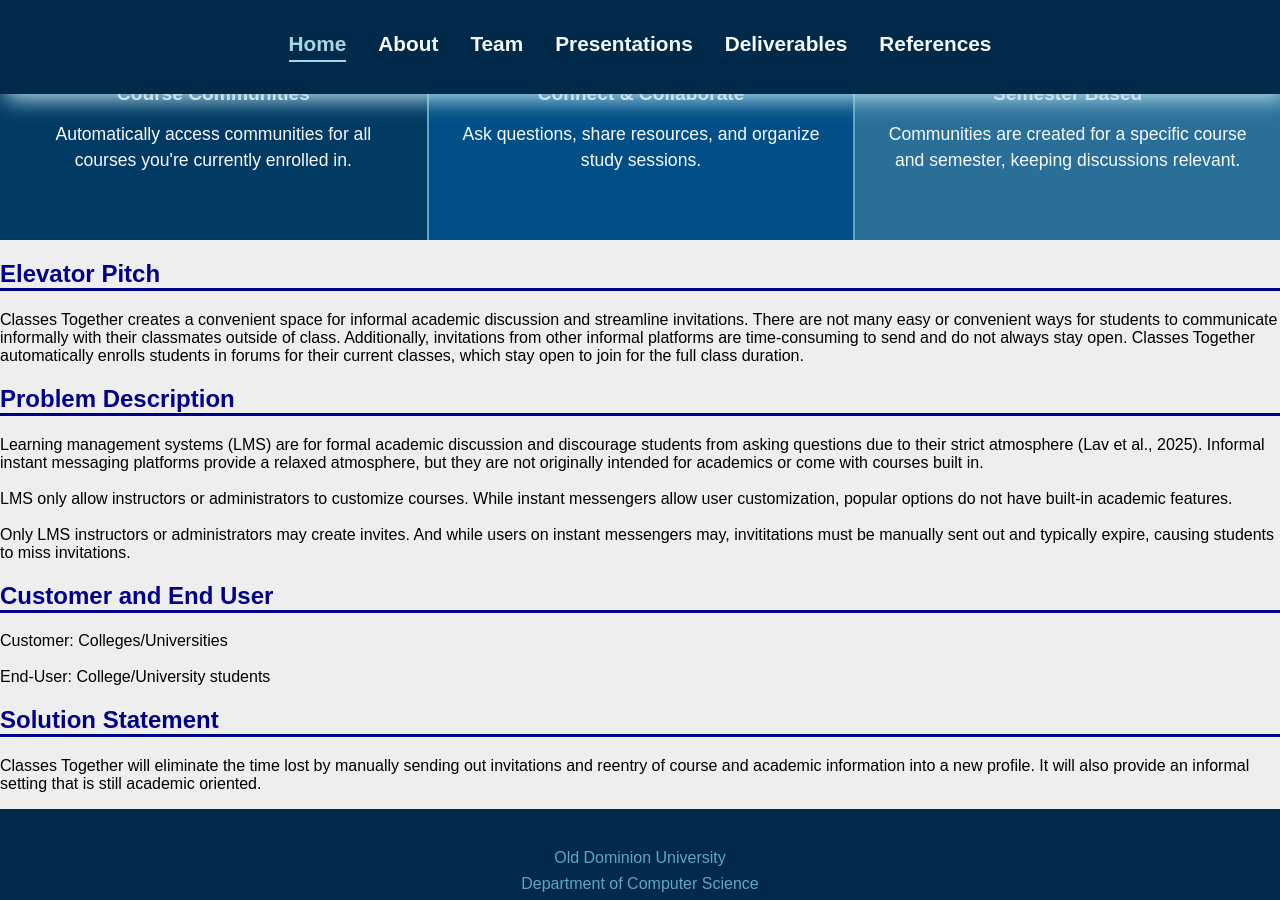
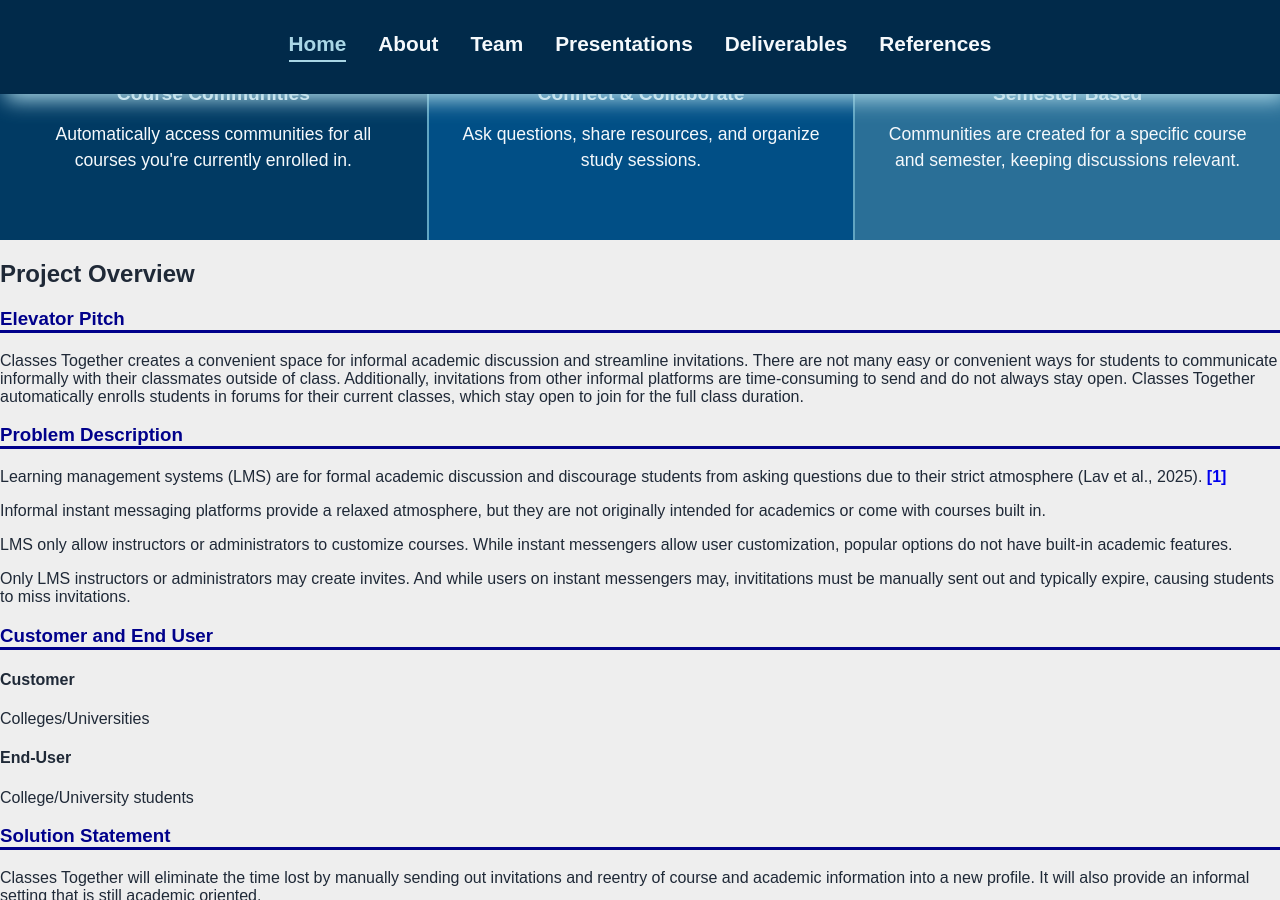
Before and after one commit to classes-together/classes-together.github.io, a Jekyll site: the page built from index.html, in a window 1280 px wide and 900 px high, scrolled down 816 px. Built offline with Jekyll 4.4.1, drawn with Linux system fonts in a browser that asks for light colours.

Commit message:
Refactor project overview to be handled by home.yml

```diff
--- a/index.html
+++ b/index.html
@@ -5,6 +5,7 @@ permalink: /
 
 {% assign hero = site.data.home.hero %}
 {% assign features = site.data.home.features %}
+{% assign overview = site.data.home.overview %}
 
 <section class="page home">
   <div class="home-hero">
@@ -12,16 +13,13 @@ permalink: /
     <p class="tagline">{{ hero.tagline }}</p>
     <a class="photo-credit"
        href="{{ hero.photo_credit.url | relative_url | escape }}">{{ hero.photo_credit.text | escape }}</a>
-    <a class="learn-more"
-       href="{{ hero.button.url | relative_url | escape }}">{{ hero.button.text }}</a>
+    <a class="learn-more" href="{{ hero.button.url | relative_url | escape }}">{{ hero.button.text }}</a>
   </div>
 
   <div class="features-grid">
     {% for feature in features %}
       <div class="feature">
-        <img src="{{ feature.icon | relative_url }}"
-             alt="{{ feature.alt | escape }}"
-             class="feature-icon" />
+        <img src="{{ feature.icon | relative_url }}" alt="{{ feature.alt | escape }}" class="feature-icon" />
 
         <h2>{{ feature.title | escape }}</h2>
         <p>{{ feature.description | escape }}</p>
@@ -29,94 +27,70 @@ permalink: /
     {% endfor %}
   </div>
 
-  <div style="color: black">
-      <h2
-        style="
-          color: darkblue;
+  <div class="project-overview">
+    <h2>{{ overview.title | escape }}</h2>
+
+    <div class="overview-card overview-pitch">
+      <h3 style="color: darkblue;
                  border-bottom-style: solid;
                  border-bottom-width: 3.5px;
                  border-bottom-color: darkblue;
-          border-spacing: 10px;
-        "
-      >
-        Elevator Pitch
-      </h2>
+                 border-spacing: 10px">{{ overview.elevator_pitch.title | escape }}</h3>
       <!--Begin quoted paragraph from Team Blue - Design Presentation at--->
       <!--https://docs.google.com/presentation/d/13PMc06cvNT-QpGnVoWdPR5bBrLS7Dn8zI0_n9iXsm_w/edit?slide=id.h39fdb7becff42b16_0_98#slide=id.h39fdb7becff42b16_0_98-->
-      <p>
-        Classes Together creates a convenient space for informal academic
-        discussion and streamline invitations. There are not many easy or
-        convenient ways for students to communicate informally with their
-        classmates outside of class. Additionally, invitations from other
-        informal platforms are time-consuming to send and do not always stay
-        open. Classes Together automatically enrolls students in forums for
-        their current classes, which stay open to join for the full class
-        duration.
-      </p>
+      <p>{{ overview.elevator_pitch.description | escape }}</p>
       <!--End quoted paragraph-->
-      <h2
-        style="
-          color: darkblue;
+    </div>
+
+    <div class="overview-card">
+      <h3 style="color: darkblue;
                  border-bottom-style: solid;
                  border-bottom-width: 3.5px;
                  border-bottom-color: darkblue;
-          border-spacing: 10px;
-        "
-      >
-        Problem Description
-      </h2>
+                 border-spacing: 10px">{{ overview.problem.title | escape }}</h3>
+
+      {% for paragraph in overview.problem.paragraphs %}
         <!--Begin quoted paragraph from Team Blue - Design Presentation at--->
         <!--https://docs.google.com/presentation/d/13PMc06cvNT-QpGnVoWdPR5bBrLS7Dn8zI0_n9iXsm_w/edit?slide=id.h39fdb7becff42b16_0_0#slide=id.h39fdb7becff42b16_0_0-->
         <p>
-        Learning management systems (LMS) are for formal academic discussion and
-        discourage students from asking questions due to their strict atmosphere
-        (Lav et al., 2025). Informal instant messaging platforms provide a
-        relaxed atmosphere, but they are not originally intended for academics
-        or come with courses built in.
-        <br /><br />
-        LMS only allow instructors or administrators to customize courses. While
-        instant messengers allow user customization, popular options do not have
-        built-in academic features.
-        <br /><br />
-        Only LMS instructors or administrators may create invites. And while
-        users on instant messengers may, invititations must be manually sent out
-        and typically expire, causing students to miss invitations.
+          {{ paragraph.text | escape }}
+          {% if paragraph.citation %}
+            {% include cite.html id=paragraph.citation %}
+          {% endif %}
         </p>
         <!--End quoted paragraph-->
-      <h2
-        style="
-          color: darkblue;
+      {% endfor %}
+    </div>
+  </div>
+
+  <div class="overview-card">
+    <h3 style="color: darkblue;
                border-bottom-style: solid;
                border-bottom-width: 3.5px;
                border-bottom-color: darkblue;
-          border-spacing: 10px;
-        "
-      >
-        Customer and End User
-      </h2>
-      <p>
-        Customer: Colleges/Universities <br /><br />End-User: College/University
-        students
-      </p>
-      <h2
-        style="
-          color: darkblue;
+               border-spacing: 10px">{{ overview.audience.title | escape }}</h3>
+
+    <div class="audience-grid">
+      <div class="audience-item">
+        <h4>{{ overview.audience.customer.title | escape }}</h4>
+        <p>{{ overview.audience.customer.description | escape }}</p>
+      </div>
+      <div class="audience-item">
+        <h4>{{ overview.audience.end_user.title | escape }}</h4>
+        <p>{{ overview.audience.end_user.description | escape }}</p>
+      </div>
+    </div>
+  </div>
+
+  <div class="overview-card">
+    <h3 style="color: darkblue;
                border-bottom-style: solid;
                border-bottom-width: 3.5px;
                border-bottom-color: darkblue;
-          border-spacing: 10px;
-        "
-      >
-        Solution Statement
-      </h2>
+               border-spacing: 10px">{{ overview.solution.title | escape }}</h3>
     <!--Begin quoted paragraph from Team Blue - Design Presentation at--->
     <!--https://docs.google.com/presentation/d/13PMc06cvNT-QpGnVoWdPR5bBrLS7Dn8zI0_n9iXsm_w/edit?slide=id.h39fdb7becff42b16_0_15#slide=id.h39fdb7becff42b16_0_15-->
-      <p>
-        Classes Together will eliminate the time lost by manually sending out
-        invitations and reentry of course and academic information into a new
-        profile. It will also provide an informal setting that is still academic
-        oriented.
-      </p>
+    <p>{{ overview.solution.description | escape }}</p>
     <!--End quoted paragraph-->
   </div>
 
```
Lines whose indentation alone changed are shown as unchanged.
